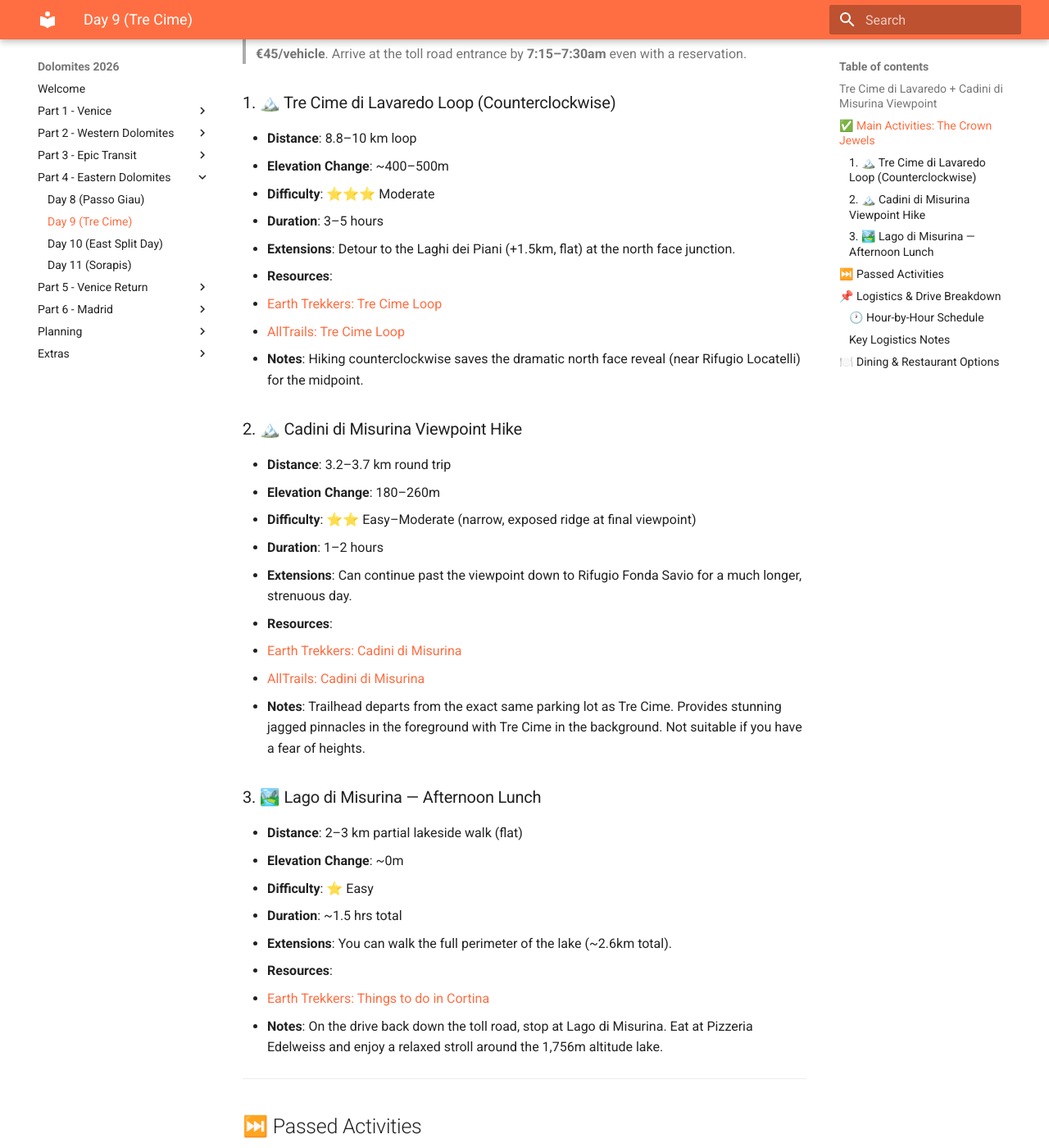
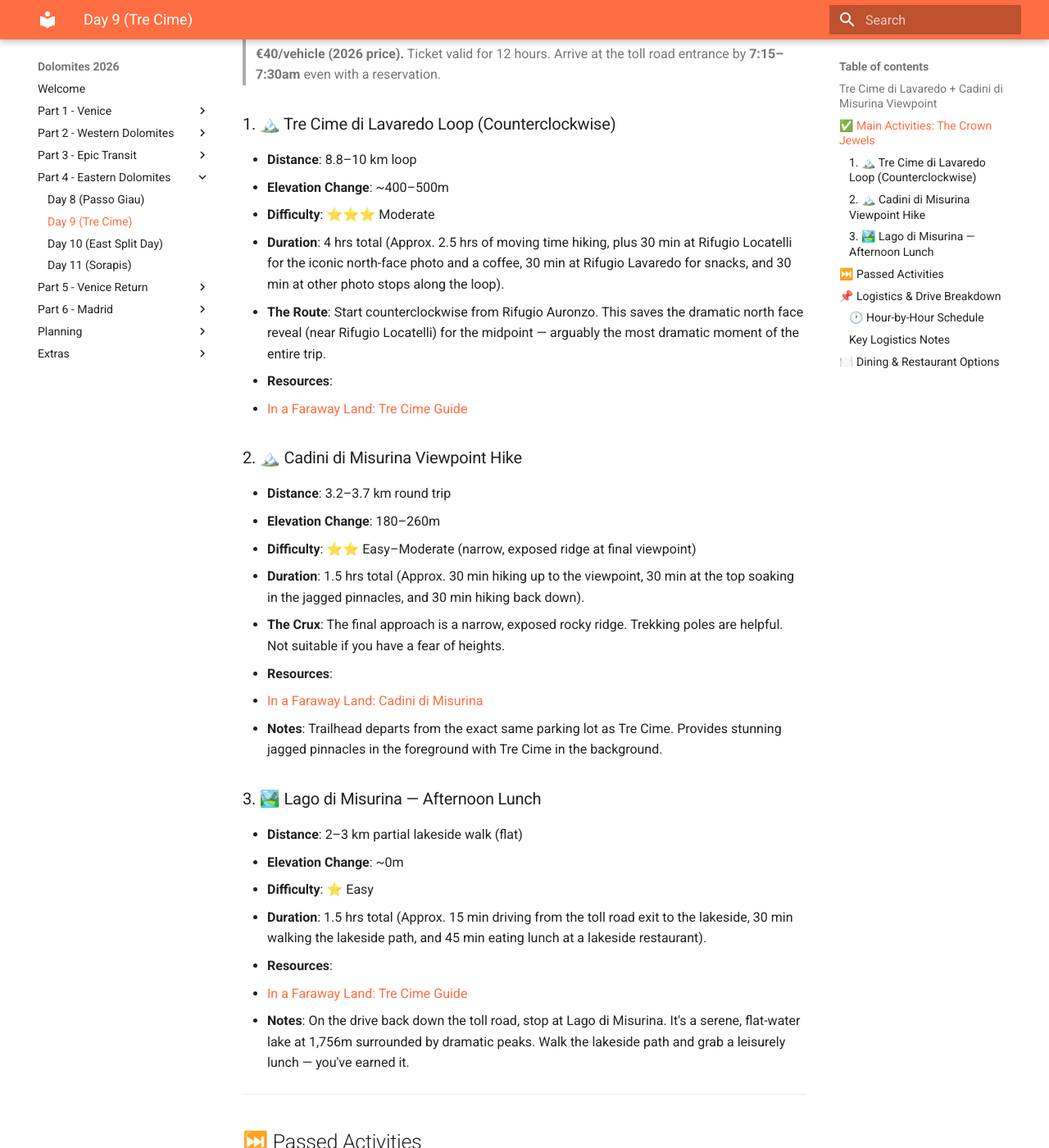
Before and after one commit to iammzz/dolomites-2026, an MkDocs documentation site: the page built from docs/day9_tre_cime_cadini.md, in a window 1280 px wide and 1400 px high, scrolled down 490 px. Shown: the whole window at 82% size. Built offline with MkDocs 1.6.1 and Material for MkDocs 9.7.7, drawn with Linux system fonts in a browser that asks for light colours.

```diff
--- a/docs/day9_tre_cime_cadini.md
+++ b/docs/day9_tre_cime_cadini.md
@@ -11,39 +11,35 @@
 This is the absolute signature hiking day of the Dolomites. Tre Cime di Lavaredo is the most famous rock formation in the region, and doing the full loop gives you 360-degree views of the massive peaks. By adding the short Cadini di Misurina viewpoint hike afterwards, you get a completely different, wildly jagged landscape for minimal extra effort. Because this is the most popular area in the Dolomites, **you must arrive early**.
 
 > [!IMPORTANT]
-> **PARKING PRE-BOOKING IS MANDATORY.** Reserve at [auronzo.info](https://auronzo.s-dolomiti.it/) — **€45/vehicle**. Arrive at the toll road entrance by **7:15–7:30am** even with a reservation.
+> **PARKING PRE-BOOKING IS MANDATORY.** Reserve at [pass.auronzo.info](https://pass.auronzo.info) — **€40/vehicle (2026 price).** Ticket valid for 12 hours. Arrive at the toll road entrance by **7:15–7:30am** even with a reservation.
 
 ### 1. 🏔️ Tre Cime di Lavaredo Loop (Counterclockwise)
 * **Distance**: 8.8–10 km loop
 * **Elevation Change**: ~400–500m
 * **Difficulty**: ⭐⭐⭐ Moderate
-* **Duration**: 3–5 hours
-* **Extensions**: Detour to the Laghi dei Piani (+1.5km, flat) at the north face junction.
+* **Duration**: 4 hrs total (Approx. 2.5 hrs of moving time hiking, plus 30 min at Rifugio Locatelli for the iconic north-face photo and a coffee, 30 min at Rifugio Lavaredo for snacks, and 30 min at other photo stops along the loop).
+* **The Route**: Start counterclockwise from Rifugio Auronzo. This saves the dramatic north face reveal (near Rifugio Locatelli) for the midpoint — arguably the most dramatic moment of the entire trip.
 * **Resources**:
-  * [Earth Trekkers: Tre Cime Loop](https://www.google.com/search?q=site:earthtrekkers.com+hiking+tre+cime+di+lavaredo+loop)
-  * [AllTrails: Tre Cime Loop](https://www.alltrails.com/search?q=tre%20cime%20di%20lavaredo%20loop)
-* **Notes**: Hiking counterclockwise saves the dramatic north face reveal (near Rifugio Locatelli) for the midpoint.
+  * [In a Faraway Land: Tre Cime Guide](https://inafarawayland.com/tre-cime-di-lavaredo/)
 
 ### 2. 🏔️ Cadini di Misurina Viewpoint Hike
 * **Distance**: 3.2–3.7 km round trip
 * **Elevation Change**: 180–260m
 * **Difficulty**: ⭐⭐ Easy–Moderate (narrow, exposed ridge at final viewpoint)
-* **Duration**: 1–2 hours
-* **Extensions**: Can continue past the viewpoint down to Rifugio Fonda Savio for a much longer, strenuous day.
+* **Duration**: 1.5 hrs total (Approx. 30 min hiking up to the viewpoint, 30 min at the top soaking in the jagged pinnacles, and 30 min hiking back down).
+* **The Crux**: The final approach is a narrow, exposed rocky ridge. Trekking poles are helpful. Not suitable if you have a fear of heights.
 * **Resources**:
-  * [Earth Trekkers: Cadini di Misurina](https://www.google.com/search?q=site:earthtrekkers.com+cadini+di+misurina+viewpoint+hike)
-  * [AllTrails: Cadini di Misurina](https://www.alltrails.com/search?q=cadini%20di%20misurina%20viewpoint)
-* **Notes**: Trailhead departs from the exact same parking lot as Tre Cime. Provides stunning jagged pinnacles in the foreground with Tre Cime in the background. Not suitable if you have a fear of heights.
+  * [In a Faraway Land: Cadini di Misurina](https://inafarawayland.com/tre-cime-di-lavaredo/)
+* **Notes**: Trailhead departs from the exact same parking lot as Tre Cime. Provides stunning jagged pinnacles in the foreground with Tre Cime in the background.
 
 ### 3. 🏞️ Lago di Misurina — Afternoon Lunch
 * **Distance**: 2–3 km partial lakeside walk (flat)
 * **Elevation Change**: ~0m
 * **Difficulty**: ⭐ Easy
-* **Duration**: ~1.5 hrs total
-* **Extensions**: You can walk the full perimeter of the lake (~2.6km total).
+* **Duration**: 1.5 hrs total (Approx. 15 min driving from the toll road exit to the lakeside, 30 min walking the lakeside path, and 45 min eating lunch at a lakeside restaurant).
 * **Resources**:
-  * [Earth Trekkers: Things to do in Cortina](https://www.google.com/search?q=site:earthtrekkers.com+things+to+do+in+cortina+dampezzo)
-* **Notes**: On the drive back down the toll road, stop at Lago di Misurina. Eat at Pizzeria Edelweiss and enjoy a relaxed stroll around the 1,756m altitude lake.
+  * [In a Faraway Land: Tre Cime Guide](https://inafarawayland.com/tre-cime-di-lavaredo/)
+* **Notes**: On the drive back down the toll road, stop at Lago di Misurina. It's a serene, flat-water lake at 1,756m surrounded by dramatic peaks. Walk the lakeside path and grab a leisurely lunch — you've earned it.
 
 ---
 
```
Also changed, not shown: docs/day10_east_split.md (+7 -7 lines), docs/day11_lago_di_sorapis.md (+5 -5 lines), docs/day7_val_gardena_cortina_transit.md (+6 -6 lines), docs/day8_cinque_torri_passo_giau.md (+8 -15 lines).
